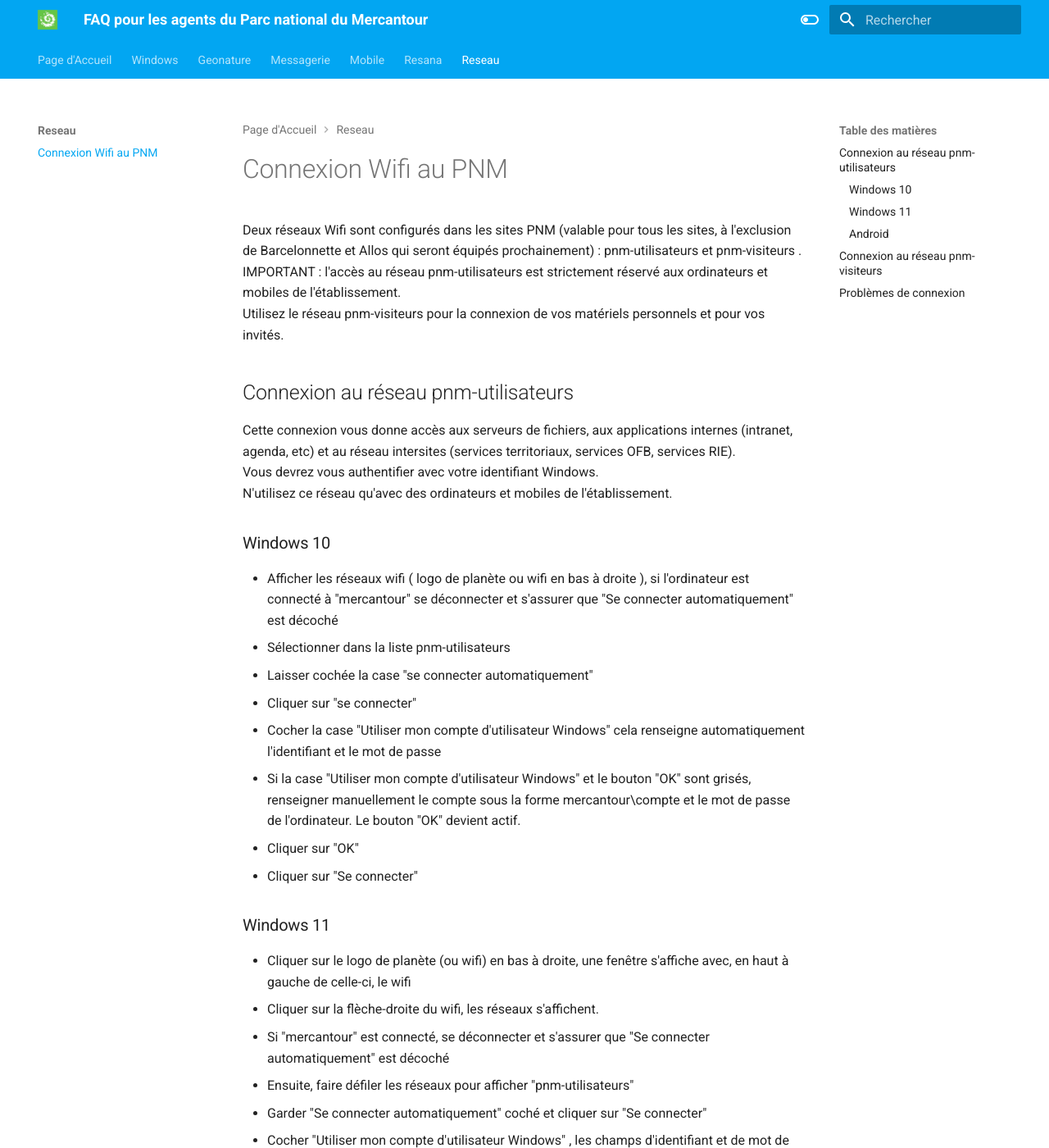
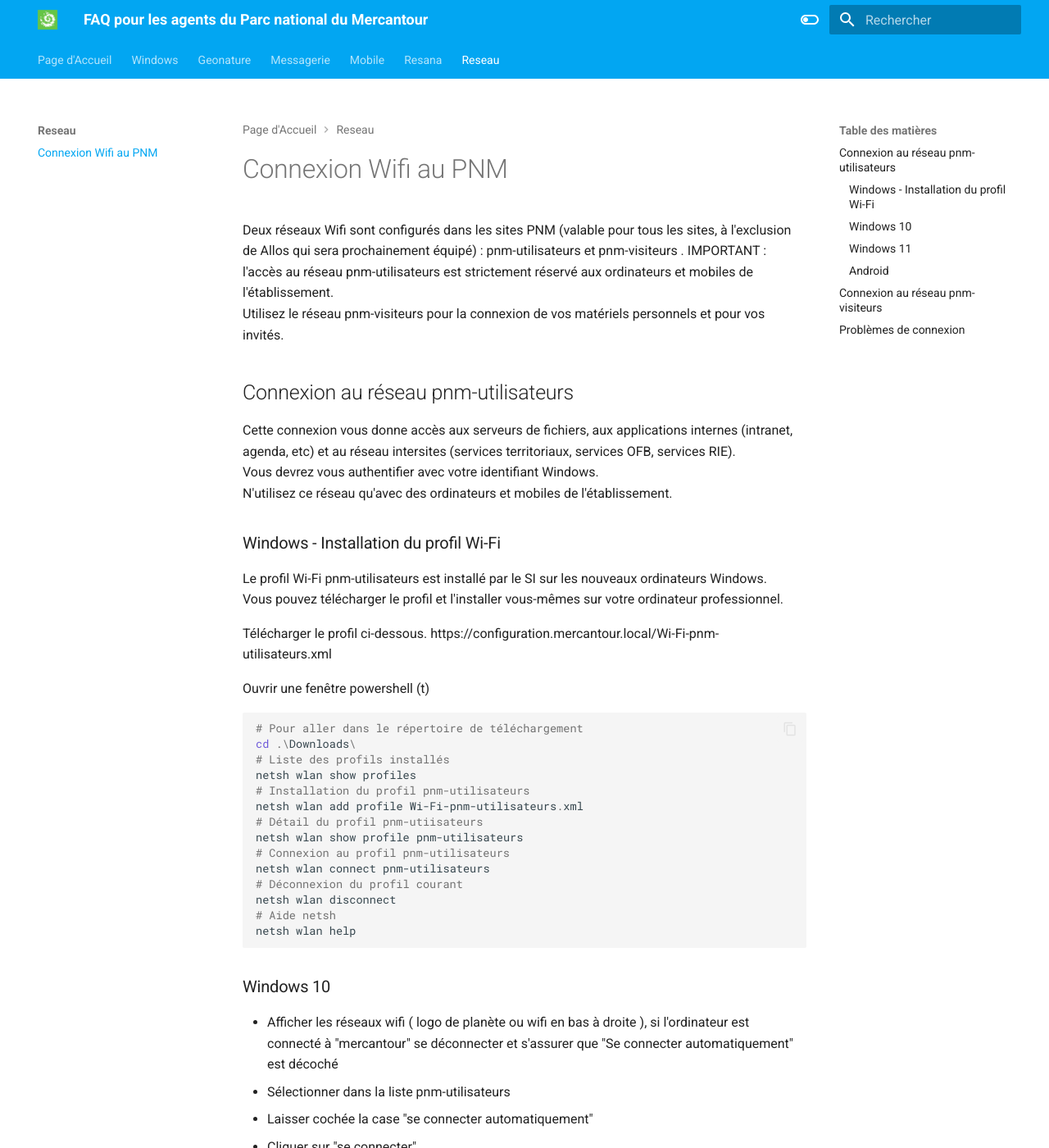
Before and after one commit to PnMercantour/faq, an MkDocs documentation site: the page built from docs/reseau/README.md, in a window 1280 px wide and 1400 px high. Shown: the whole window at 82% size. Built offline with MkDocs 1.6.1 and Material for MkDocs 9.7.7, drawn with Linux system fonts in a browser that asks for light colours; some of the changed text lies outside the part shown.

Commit message:
Profil wifi

````diff
--- a/docs/reseau/README.md
+++ b/docs/reseau/README.md
@@ -1,6 +1,6 @@
 # Connexion Wifi au PNM
 
-Deux réseaux Wifi sont configurés dans les sites PNM (valable pour tous les sites, à l'exclusion de Barcelonnette et Allos qui seront équipés prochainement) : pnm-utilisateurs et pnm-visiteurs .
+Deux réseaux Wifi sont configurés dans les sites PNM (valable pour tous les sites, à l'exclusion de Allos qui sera prochainement équipé) : pnm-utilisateurs et pnm-visiteurs .
 IMPORTANT : l'accès au réseau pnm-utilisateurs est strictement réservé aux ordinateurs et mobiles de l'établissement.
 Utilisez le réseau pnm-visiteurs pour la connexion de vos matériels personnels et pour vos invités.
 
@@ -9,6 +9,32 @@ Utilisez le réseau pnm-visiteurs pour la connexion de vos matériels personnels
 Cette connexion vous donne accès aux serveurs de fichiers, aux applications internes (intranet, agenda, etc) et au réseau intersites (services territoriaux, services OFB, services RIE).
 Vous devrez vous authentifier avec votre identifiant Windows.
 N'utilisez ce réseau qu'avec des ordinateurs et mobiles de l'établissement.
+
+### Windows - Installation du profil Wi-Fi
+Le profil Wi-Fi pnm-utilisateurs est installé par le SI sur les nouveaux ordinateurs Windows.
+Vous pouvez télécharger le profil et l'installer vous-mêmes sur votre ordinateur professionnel.
+
+Télécharger le profil ci-dessous.
+https://configuration.mercantour.local/Wi-Fi-pnm-utilisateurs.xml
+
+
+Ouvrir une fenêtre powershell (t)
+```powershell
+# Pour aller dans le répertoire de téléchargement
+cd .\Downloads\
+# Liste des profils installés
+netsh wlan show profiles
+# Installation du profil pnm-utilisateurs
+netsh wlan add profile Wi-Fi-pnm-utilisateurs.xml
+# Détail du profil pnm-utiisateurs
+netsh wlan show profile pnm-utilisateurs
+# Connexion au profil pnm-utilisateurs
+netsh wlan connect pnm-utilisateurs
+# Déconnexion du profil courant
+netsh wlan disconnect
+# Aide netsh
+netsh wlan help
+```
 
 ### Windows 10
   - Afficher les réseaux wifi ( logo de planète ou wifi en bas à droite ), si l'ordinateur est connecté à "mercantour" se déconnecter et s'assurer que "Se connecter automatiquement" est décoché
@@ -31,12 +57,14 @@ N'utilisez ce réseau qu'avec des ordinateurs et mobiles de l'établissement.
   - Cliquer sur "OK" puis sur "Se connecter"
 
 ### Android
-  - Indiquez votre identifiant Windows (en général première lettre du prénom puis nom), sans préciser le domaine
+  - Indiquez votre adresse mail
   - Saisissez votre mot de passe Windows.
+Il est recommandé de contrôler également les paramètres avancés. Sélectionner `Afficher plus` puis :
+  - Type d'adresse MAC: Adresse MAC du téléphone
 
 ## Connexion au réseau pnm-visiteurs
 
-Vos visiteurs peuvent se connecter en wifi sur le réseau pnm-visiteurs via un ordinateur ou un smartphone. Vous pouvez également utiliser ce réseau avec vos téléphones personnels.
+Vos visiteurs peuvent connecter leur ordinateur ou smartphone au réseau wifi pnm-visiteurs. Vous pouvez également utiliser ce réseau avec vos téléphones personnels.
 Ce réseau permet d'accéder à Internet. Les serveurs de fichiers et applications internes et les imprimantes ne sont pas accessibles par cette connexion.
 
 Le mot de passe d'accès à ce réseau est diffusé en interne (demandez au SI si besoin).
````
Also changed, not shown: docs/mobile/README.md (+1 -1 lines).
